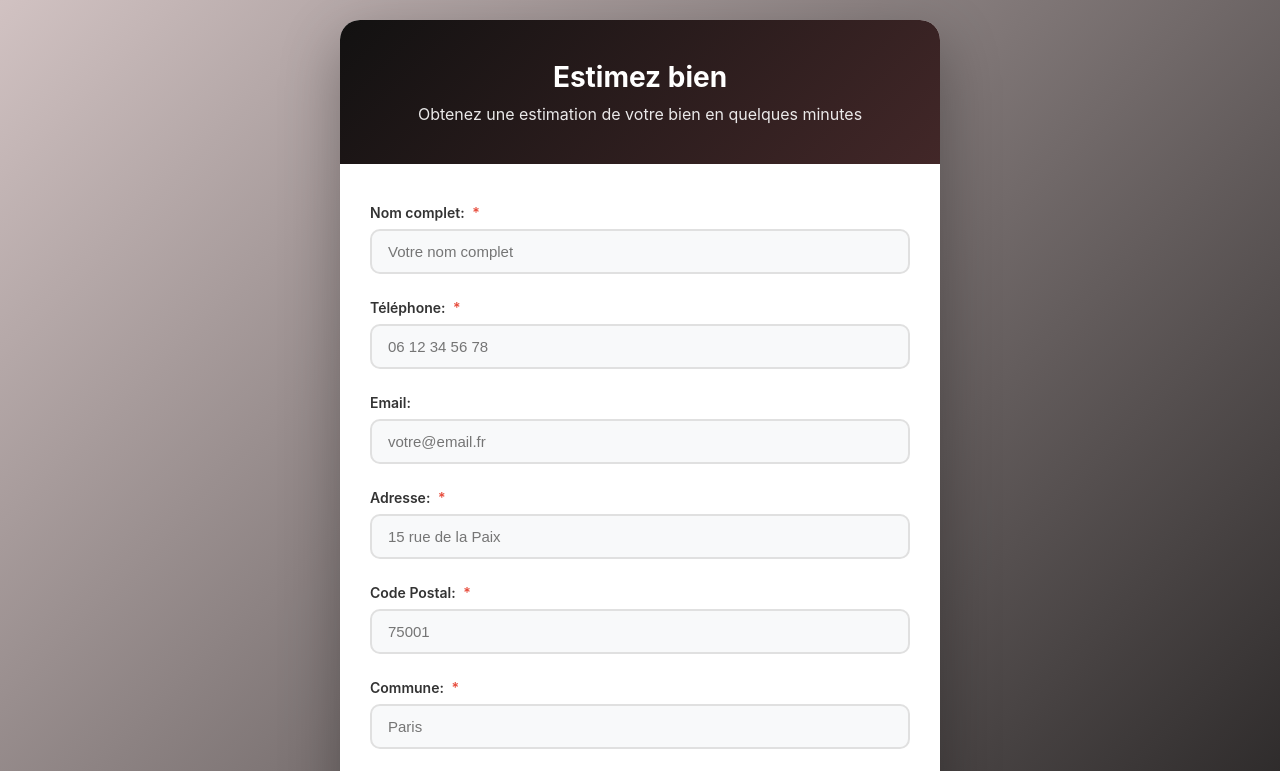
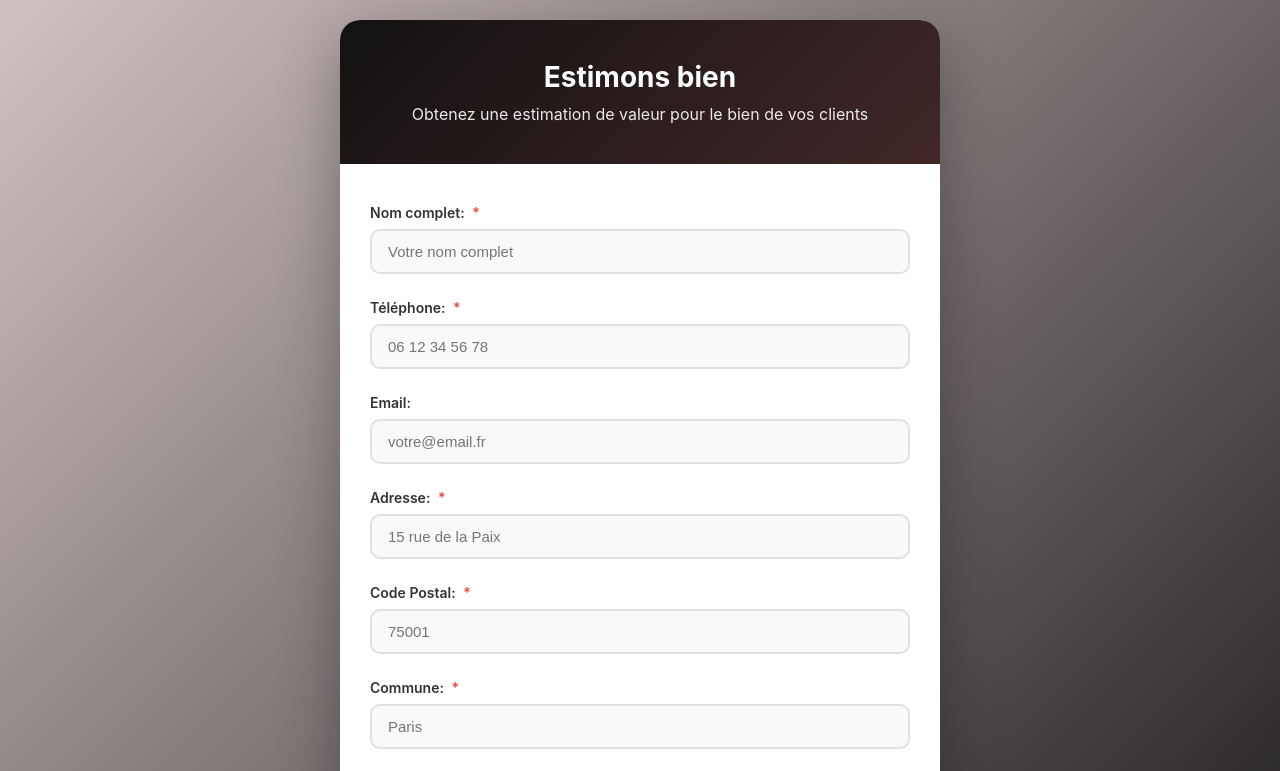
Before and after one commit to Goian78/estimation-2025, a plain HTML site: page index.html in a window 1280 px wide. Shown: the top 771 px of the page. Drawn offline with Linux system fonts and the light colour scheme.

Commit message:
Update index.html

```diff
--- a/index.html
+++ b/index.html
@@ -194,8 +194,8 @@
 <body>
     <div class="container">
         <div class="header">
-            <h1>Estimez bien</h1>
-            <p>Obtenez une estimation de votre bien en quelques minutes</p>
+            <h1>Estimons bien</h1>
+            <p>Obtenez une estimation de valeur pour le bien de vos clients</p>
         </div>
 
         <div class="form-content">
```
